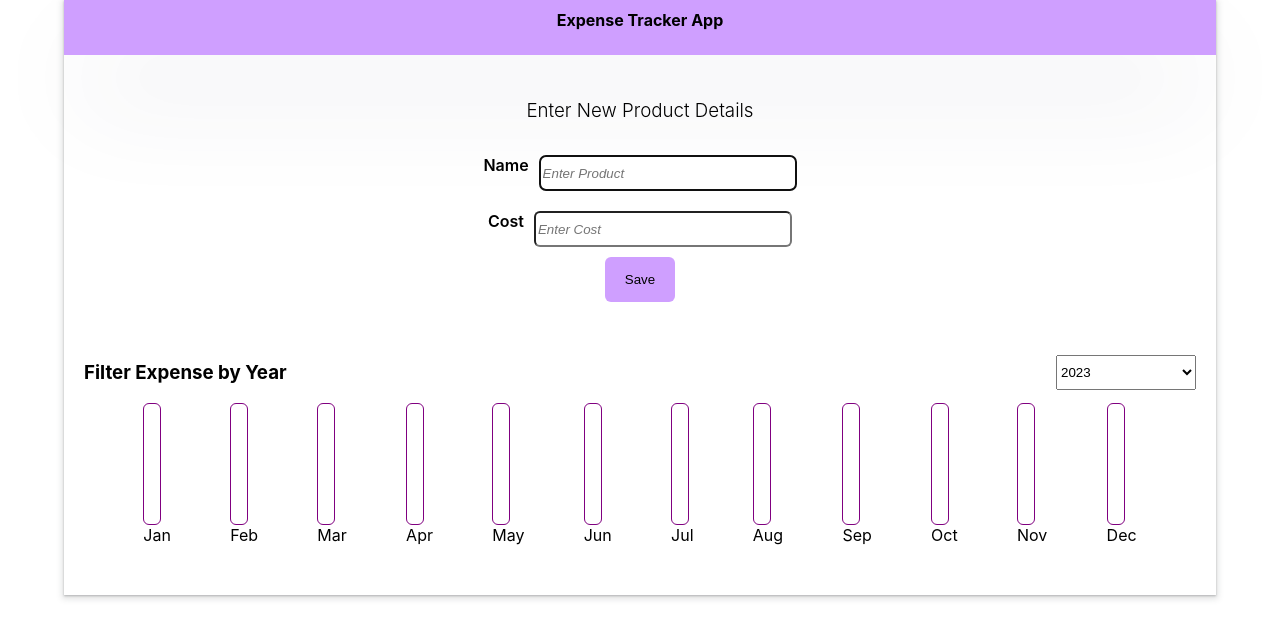
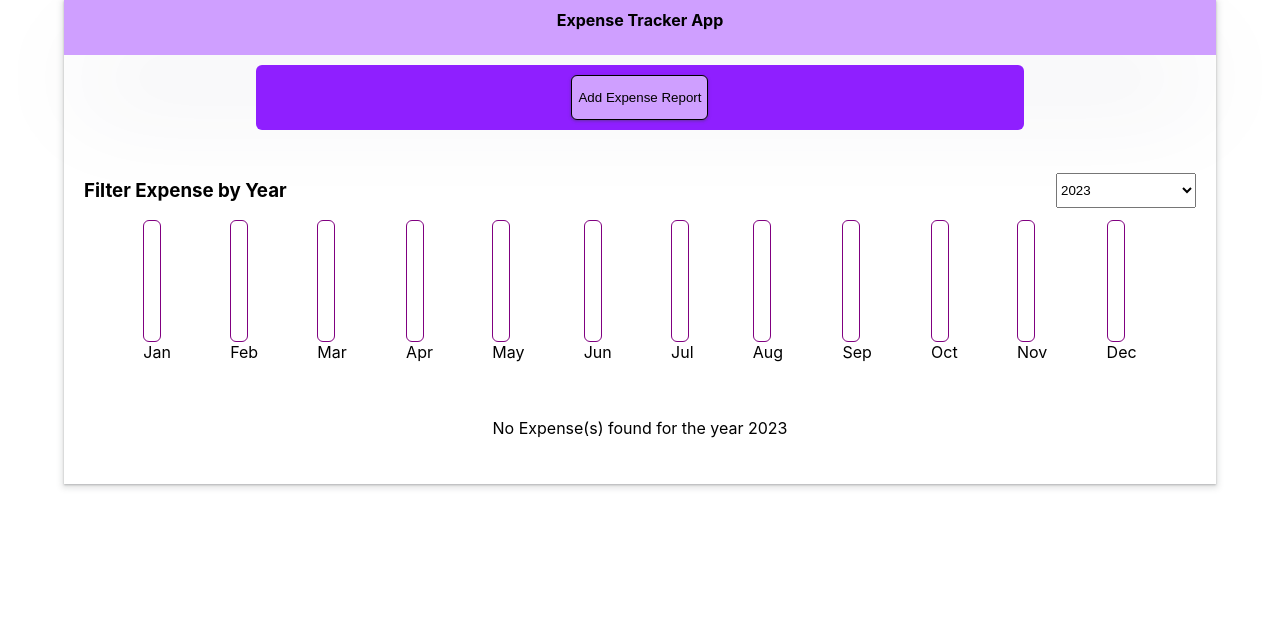
Before and after one commit to AyushVerma150/react-expense-tracker-2023, a React (Create React App) app: page / in a window 1280 px wide. Shown: the top 638 px of the page. Built offline with nearby package versions, Linux system fonts and the light colour scheme.

Commit message:
Added New Expense Report Screen

```diff
--- a/src/App.js
+++ b/src/App.js
@@ -66,6 +66,7 @@ const App = () => {
     },
     { id: "av-11", itemName: " Pizza", cost: "25", date: new Date(2022, 3, 3) },
   ]);
+  const [enabledAddEditExpense, setEnableAddEditExpense] = useState(false);
 
   const [editInfo, setEditInfo] = useState(null);
   const [editEnabled, setEditEnabled] = useState(false);
@@ -148,6 +149,10 @@ const App = () => {
     }
   };
 
+  const enableAddEditDrawer = () => {
+    setEnableAddEditExpense((prev) => !prev);
+  };
+
   return (
     <div
       style={{
@@ -163,6 +168,8 @@ const App = () => {
         edit={editEnabled}
         editInfo={editInfo}
         addEditHandler={addEditExpenseHandler}
+        addEditEnabled={enabledAddEditExpense}
+        addEditEnableHandler={enableAddEditDrawer}
       />
       <ExpenseFilter
         expenseData={expenseData}
--- a/src/components/Expense/AddEditExpense.js
+++ b/src/components/Expense/AddEditExpense.js
@@ -1,8 +1,14 @@
-import { useEffect, useState } from 'react';
+import { useEffect, useState } from "react";
 
-const AddEditExpense = ({ edit, editInfo, addEditHandler }) => {
-  const [productTitle, setProductTitle] = useState('');
-  const [productCost, setProductCost] = useState('');
+const AddEditExpense = ({
+  edit,
+  editInfo,
+  addEditHandler,
+  addEditEnabled,
+  addEditEnableHandler,
+}) => {
+  const [productTitle, setProductTitle] = useState("");
+  const [productCost, setProductCost] = useState("");
 
   useEffect(() => {
     if (edit && editInfo) {
@@ -12,7 +18,7 @@ const AddEditExpense = ({ edit, editInfo, addEditHandler }) => {
   }, [edit, editInfo]);
 
   const onChangeHandler = (event) => {
-    if (event.target.name === 'title') {
+    if (event.target.name === "title") {
       setProductTitle(event.target.value);
     } else {
       setProductCost(event.target.value);
@@ -26,108 +32,169 @@ const AddEditExpense = ({ edit, editInfo, addEditHandler }) => {
     );
 
     //Reset Values
-    setProductTitle('');
+    setProductTitle("");
     setProductCost(null);
   };
 
   return (
     <div
       style={{
-        width: '100%',
-        margin: '0 auto ',
-        color: 'white',
+        width: "100%",
+        margin: "0 auto ",
+        color: "white",
       }}
     >
+      {addEditEnabled ? (
+        <div>
           <form
             onSubmit={(e) => {
               e.preventDefault();
               onSaveClickHandler();
             }}
             style={{
-          width: '75%',
-          margin: '0 auto',
-          textAlign: 'cenetr',
-          minHeight: 'max-content',
-          borderRadius: '0.375rem',
-          padding: '20px 15px',
-          color: 'black',
+              width: "75%",
+              margin: "0 auto",
+              textAlign: "cenetr",
+              minHeight: "max-content",
+              borderRadius: "0.375rem",
+              padding: "20px 15px",
+              color: "black",
             }}
           >
             <h3
-          style={{ textAlign: 'center', padding: '5px 5px', fontWeight: '300' }}
+              style={{
+                textAlign: "center",
+                padding: "5px 5px",
+                fontWeight: "300",
+              }}
             >
-          Enter New Product Details{' '}
-        </h3>{' '}
+              Enter New Product Details{" "}
+            </h3>{" "}
             <div
               style={{
-            display: 'flex',
-            alignContent: 'center',
-            justifyContent: 'center',
-            gridGap: '10px',
-            padding: '10px 10px',
+                display: "flex",
+                alignContent: "center",
+                justifyContent: "center",
+                gridGap: "10px",
+                padding: "10px 10px",
               }}
             >
-          <label style={{ fontWeight: '600' }}> Name </label>{' '}
+              <label style={{ fontWeight: "600" }}> Name </label>{" "}
               <input
                 name="title"
                 onChange={onChangeHandler}
                 style={{
-              minHeight: '30px',
-              fontStyle: 'italic',
-              borderRadius: '0.375rem',
-              minWidth: '250px',
+                  minHeight: "30px",
+                  fontStyle: "italic",
+                  borderRadius: "0.375rem",
+                  minWidth: "250px",
                 }}
                 placeholder="Enter Product"
                 value={productTitle}
-            type={'text'}
+                type={"text"}
                 autoFocus
               />
-        </div>{' '}
+            </div>{" "}
             <div
               style={{
-            display: 'flex',
-            alignContent: 'center',
-            justifyContent: 'center',
-            gridGap: '10px',
-            padding: '10px 10px',
+                display: "flex",
+                alignContent: "center",
+                justifyContent: "center",
+                gridGap: "10px",
+                padding: "10px 10px",
               }}
             >
-          <label style={{ fontWeight: '600' }}> Cost </label>{' '}
+              <label style={{ fontWeight: "600" }}> Cost </label>{" "}
               <input
                 name="cost"
                 onChange={(e) => {
                   onChangeHandler(e);
                 }}
                 style={{
-              minHeight: '30px',
-              fontStyle: 'italic',
-              borderRadius: '0.375rem',
-              minWidth: '250px',
+                  minHeight: "30px",
+                  fontStyle: "italic",
+                  borderRadius: "0.375rem",
+                  minWidth: "250px",
                 }}
                 placeholder="Enter Cost"
-            value={productCost ? productCost : ''}
-            type={'number'}
+                value={productCost ? productCost : ""}
+                type={"number"}
                 min="0.01"
                 step="0.01"
               />
             </div>
-        <div style={{ textAlign: 'center', margin: '0 auto' }}>
+            <div
+              style={{
+                textAlign: "center",
+                margin: "0 auto",
+              }}
+            >
+              <button
+                onClick={(e) => {
+                  e.preventDefault();
+                  addEditEnableHandler();
+                }}
+                style={{
+                  background: "#8F1FFF",
+                  border: "none",
+                  outline: "none",
+                  minHeight: "45px",
+                  minWidth: "70px",
+                  borderRadius: "0.375rem",
+                  color: "white",
+                  fontWeight: "350",
+                  margin: "10px",
+                }}
+              >
+                Cancel
+              </button>
               <button
                 style={{
-              background: '#CF9FFF',
-              border: 'none',
-              outline: 'none',
-              minHeight: '45px',
-              minWidth: '70px',
-              borderRadius: '0.375rem',
-              color: 'black',
-              fontWeight: '350',
+                  background: "#CF9FFF",
+                  border: "none",
+                  outline: "none",
+                  minHeight: "45px",
+                  minWidth: "70px",
+                  borderRadius: "0.375rem",
+                  color: "black",
+                  fontWeight: "350",
                 }}
               >
-            Save{' '}
-          </button>{' '}
-        </div>{' '}
-      </form>{' '}
+                Save
+              </button>
+            </div>
+          </form>
+        </div>
+      ) : (
+        <div
+          style={{
+            padding: "10px 10px",
+            color: "black",
+            maxWidth: "65%",
+            margin: "10px auto",
+            textAlign: "center",
+            background: "#8F1FFF",
+            borderRadius: "0.375rem",
+          }}
+        >
+          <button
+            onClick={addEditEnableHandler}
+            style={{
+              background: "#CF9FFF",
+              minHeight: "45px",
+              minWidth: "120px",
+              borderRadius: "0.375rem",
+              color: "black",
+              fontWeight: "350",
+              border: "1px solid black",
+              boxShadow:
+                " rgba(60, 64, 67, 0.3) 0px 1px 2px 0px, rgba(60, 64, 67, 0.15) 0px 1px 3px 1px",
+            }}
+          >
+            Add Expense Report
+          </button>
+        </div>
+      )}
     </div>
   );
 };
--- a/src/components/Expense/ExpenseItem.js
+++ b/src/components/Expense/ExpenseItem.js
@@ -18,7 +18,6 @@ const ExpenseItem = ({
   };
 
   return (
-    date.getFullYear().toString() === selectedYear.toString() && (
     <Card
       style={{
         fontWeight: "400",
@@ -88,7 +87,6 @@ const ExpenseItem = ({
         </div>
       </div>
     </Card>
-    )
   );
 };
 
--- a/src/components/Expense/ExpensesList.js
+++ b/src/components/Expense/ExpensesList.js
@@ -1,9 +1,13 @@
 import ExpenseItem from "./ExpenseItem";
 
 const ExpensesList = ({ productsInfo, editHandler, selectedYear }) => {
+  productsInfo = productsInfo.filter(
+    (o) => o.date.getFullYear().toString() === selectedYear.toString()
+  );
   return (
     <div style={{ padding: "10px 10px" }}>
-      {productsInfo.map(({ itemName, date, cost, id }) => {
+      {productsInfo.length ? (
+        productsInfo.map(({ itemName, date, cost, id }) => {
           return (
             <ExpenseItem
               id={id}
@@ -15,7 +19,12 @@ const ExpensesList = ({ productsInfo, editHandler, selectedYear }) => {
               selectedYear={selectedYear}
             />
           );
-      })}
+        })
+      ) : (
+        <div style={{ padding: "10px 10px", textAlign: "center" }}>
+          <p>No Expense(s) found for the year {selectedYear}</p>
+        </div>
+      )}
     </div>
   );
 };
```
Lines whose indentation alone changed are shown as unchanged.
